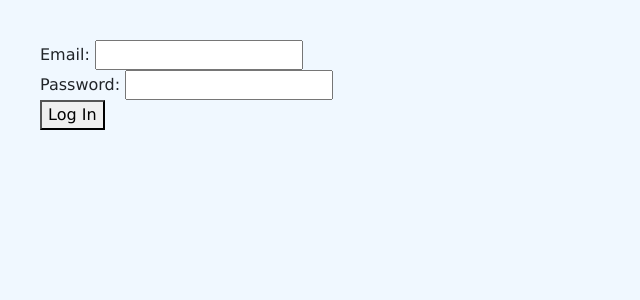
After one commit to SGalindo831/Flask_Practice, a Python web app: template templates/login.html in a window 1280 px wide. The commit adds this page. Shown: the top 300 px of the page, without its empty margins (0-640 px from the left). Run offline with Jinja, Linux system fonts and the light colour scheme; the template is opened without the code that fills it, so the values that code supplies are empty.

Commit message:
Added flask_login to handle the login page

```diff
--- a/templates/index.html
+++ b/templates/index.html
@@ -1,18 +1,16 @@
 <!DOCTYPE html>
-<html>
+<html lang="en">
 <head>
     {% include 'partials/head.html' %}
 </head>
 <body>
-    <h1>Welcome!</h1>
-
+    <h1>ResolveIT</h1>
     <nav>
         {% include 'partials/nav.html' %}
     </nav>
 
     <p>This is my first simple HTML page.</p>
 
-
     {% include 'partials/scripts.html' %}
 </body>
 </html>
--- /dev/null
+++ b/templates/login.html
@@ -0,0 +1,34 @@
+<!DOCTYPE html>
+<html lang="en">
+<head>
+    {% include 'partials/head.html' %}
+</head>
+<body>
+      <form action="/login" method="POST">
+        <div>
+            <label for="email">Email:</label>
+            <input
+                type="email"
+                id="email"
+                name="email"
+                required
+            >
+        </div>
+
+        <div>
+            <label for="Password">Password:</label>
+            <input
+                type="password"
+                id="password"
+                name="password"
+            >
+        </div>
+
+        <div>
+            <button type="submit">Log In</button>
+        </div>
+    </form>
+
+    {% include 'partials/scripts.html' %}
+</body>
+</html>
```
Also changed, not shown: app.py (+9 -2 lines), requirements.txt (added, +8 -0 lines).
